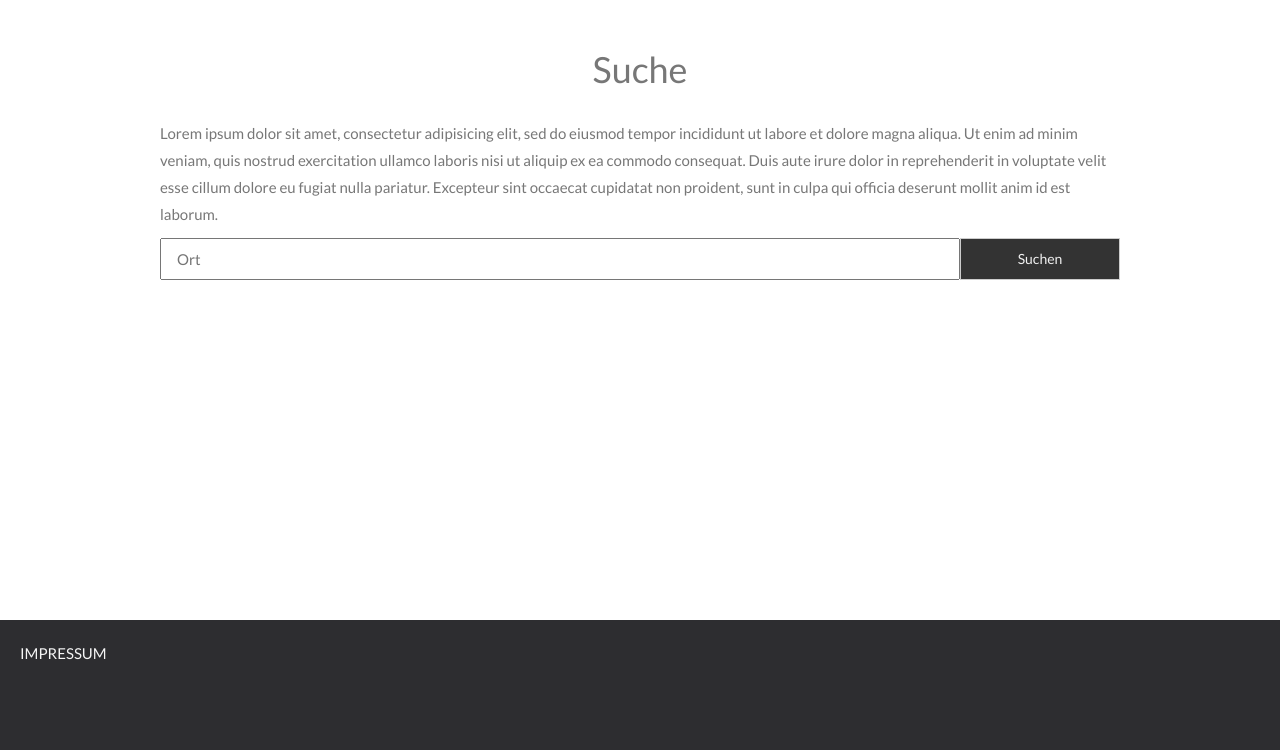
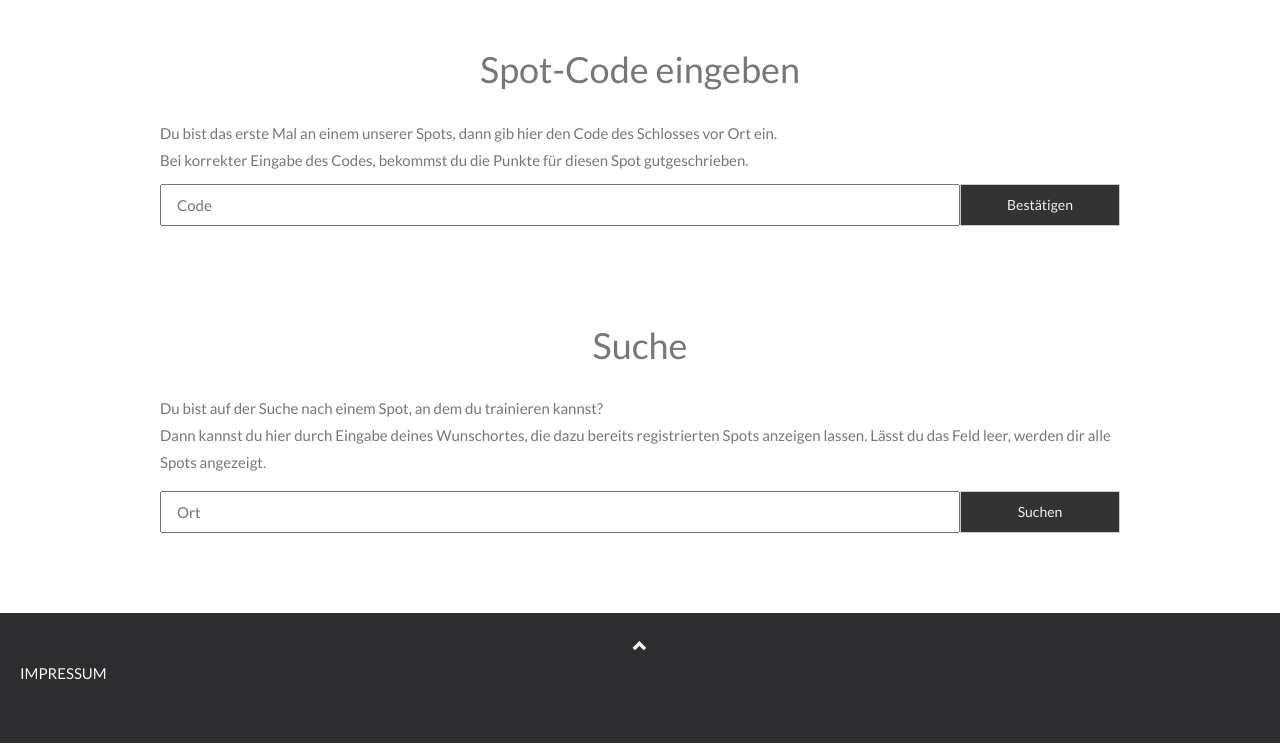
Before and after one commit to MarcZeger/db-webprojekt, a Django app: page /suche/ in a window 1280 px wide. Shown: the part 50-800 px from the top of the page. Run offline with Django 3.2, Linux system fonts and the light colour scheme; the visitor is signed in with stand-in values (Sample User, id 1); some libraries are stand-ins or nearby versions.

Commit message:
Codeeingabe mit Prüfung hinzugefügt

```diff
--- a/ctsapp/static/cts/stylesheet.css
+++ b/ctsapp/static/cts/stylesheet.css
@@ -184,3 +184,5 @@
   #contact {padding-top: 15px;}
 
   .best-spot-picture {width: 210px; height: 140px}
+  .slider-picture {max-height: 500px !important;}
+  #spot-search {padding-top: 0px;}
--- a/ctsapp/templates/ctsapp/spot_suche.html
+++ b/ctsapp/templates/ctsapp/spot_suche.html
@@ -2,15 +2,39 @@
 {% block title %}CTS - Spot Suche{% endblock %}
 {% block content %}
 {% load static %}
-
 <div class="container">
+    <div class="text-center">
+        <h1>Spot-Code eingeben</h1>
+    </div>
+    <div class="row">
+    <form method="POST">
+        {% csrf_token %}
+        <p>Du bist das erste Mal an einem unserer Spots, dann gib hier den Code des Schlosses vor Ort ein.<br>Bei korrekter Eingabe des Codes, bekommst du die Punkte für diesen Spot gutgeschrieben.</p>
+        <div class="form-group" style="margin-top: 10px;">
+            <input type="text" name="code" class="col-sm-10" style="height: 42px" placeholder="Code">
+            <button type="submit" class="btn btn-default col-sm-2">Bestätigen</button>
+        </div>
+    </form>
+    </div>
+    {% if message_code %}
+    <div class="alert alert-{{ flag }} alert-dismissable">
+        <a href="#" class="close" data-dismiss="alert" aria-label="close">&times;</a>
+        <p>{{ message_code }}</p>
+        {% if datum %}<p>Code eingegeben am: {{ datum|date:"d. M, Y" }}</p>{% endif %}
+        {% if flag == "success" %}
+            <p>Deine neue Punktzahl beträgt: {{ user.punktzahl|add:punktzahl}}</p>
+        {% endif %}
+    </div>
+    {% endif %}
+</div>
+<div class="container" id="spot-search">
     <div class="text-center">
         <h1>Suche</h1>
     </div>
     <div class="row">
+        <p>Du bist auf der Suche nach einem Spot, an dem du trainieren kannst?<br>Dann kannst du hier durch Eingabe deines Wunschortes, die dazu bereits registrierten Spots anzeigen lassen. Lässt du das Feld leer, werden dir alle Spots angezeigt.</p>
     <form method="GET">
         <div class="form-group">
-            <p>{% lorem %}</p>
             <input type="text" name="ort" class="col-sm-10" style="height: 42px" placeholder="Ort">
             <button type="submit" class="btn btn-default col-sm-2">Suchen</button>
         </div>
--- a/ctsapp/views.py
+++ b/ctsapp/views.py
@@ -101,30 +101,53 @@ def teams(request):
 
 def spot_suche(request):
     if request.user.is_authenticated:
-        spots = ""
-        message = ""
-        ort = ""
-        try:
-            ort = request.GET['ort']
-        except:
-            return(render(request,'ctsapp/spot_suche.html'))
-        if ort != "":
-            ort_id = get_ort_id(ort)
-            if type(ort_id) == int:
-                spots = Spot.objects.filter(ort_id=ort_id)
+        if request.method == "POST":
+            code = request.POST['code']
+            try:
+                spot = Spot.objects.get(code=code)
+            except:
+                spot = None
+
+            if spot != None:
+                warda = check_spieler_spot(spot.spot_id,request.user.spieler_id)
+                if  warda == False:
+                    spot_punktzahl = spot.schwierigkeit_id.punkte
+                    spieler = Spieler.objects.get(spieler_id = request.user.spieler_id)
+                    spieler.punktzahl += spot_punktzahl
+                    spieler.save()
+                    set_spieler_spot(spot_id=spot,spieler_id=spieler)
+                    meldung = {'message_code':'Eingabe des Codes war erfolgreich!','flag':'success','punktzahl':spot_punktzahl}
+                else:
+                    meldung = {'message_code':'Der Code wurde bereits von dir eingegeben!', 'datum':warda,'flag':'danger'}
             else:
-                message = ort_id
-                print(message)
+                meldung = {'message_code': 'Der eingegebene Code ist leider falsch!','flag':'danger'}
+            return (render(request, "ctsapp/spot_suche.html", meldung))
+
         else:
-            spots = Spot.objects.all()
-        spot_list = []
-        if spots != None and spots != []:
-            for spot in spots:
-                spot.bewertung = range(int(spot.bewertung))
-                spot_list.append(spot)
-            print(spot_list)
-        liste = {'spots':spot_list,'message':message}
-        return render(request,'ctsapp/spot_suche.html',liste)
+            spots = ""
+            message = ""
+            ort = ""
+            try:
+                ort = request.GET['ort']
+            except:
+                return(render(request,'ctsapp/spot_suche.html'))
+            if ort != "":
+                ort_id = get_ort_id(ort)
+                if type(ort_id) == int:
+                    spots = Spot.objects.filter(ort_id=ort_id)
+                else:
+                    message = ort_id
+                    print(message)
+            else:
+                spots = Spot.objects.all()
+            spot_list = []
+            if spots != None and spots != []:
+                for spot in spots:
+                    spot.bewertung = range(int(spot.bewertung))
+                    spot_list.append(spot)
+                print(spot_list)
+            liste = {'spots':spot_list,'message':message}
+            return render(request,'ctsapp/spot_suche.html',liste)
     else:
         return(redirect('/login'))
 
```
Also changed, not shown: ctsapp/functions.py (+21 -0 lines), ctsapp/templates/ctsapp/index.html (+4 -3 lines), ctsapp/migrations/0010_auto_20180202_1405.py (added).
